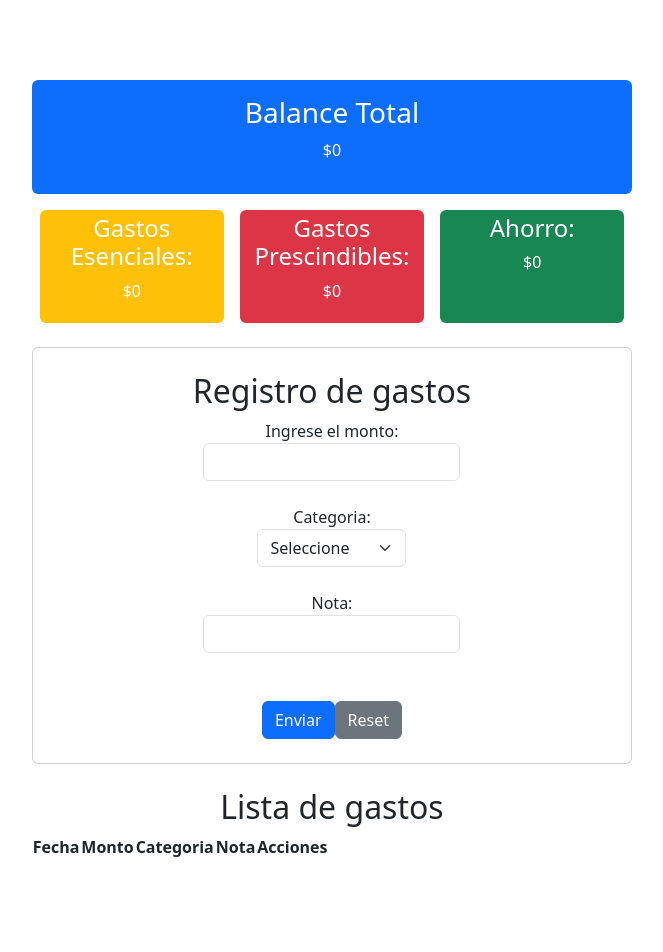
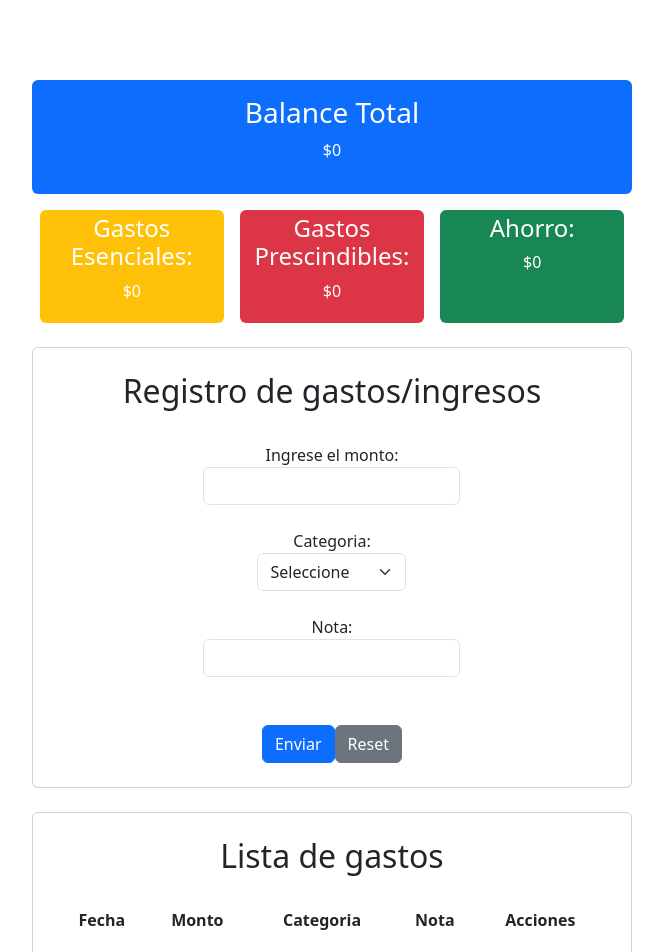
Before and after one commit to diegomtnfranco/registro-de-gastos, a React (Vite) app: page / in a window 1280 px wide. Shown: the top 952 px of the page, without its empty margins (308-971 px from the left). Built offline with nearby package versions, Linux system fonts and the light colour scheme.

Commit message:
Commit 0.0.6
Ultimos cambios

```diff
--- a/src/App.jsx
+++ b/src/App.jsx
@@ -5,9 +5,9 @@ function App() {
 
 
   return (
-    <>
+    <div>
       <CRUD />
-    </>
+    </div>
   )
 }
 
--- a/src/components/CRUD.jsx
+++ b/src/components/CRUD.jsx
@@ -5,9 +5,13 @@ import Formulario from "./Formulario";
 import Tabla from "./Tabla";
 import Pantalla from "./Pantalla";
 
-const DatosInicialesDb = [];
+const DatosInicialesDb = [
+];
 
 const FormCrudApp = () => {
+
+    //Hooks
+
     const [db, setDataBase] = useState(DatosInicialesDb);
     const [editarDatos, setEditarDatos] = useState(null);
 
--- a/src/components/Formulario.jsx
+++ b/src/components/Formulario.jsx
@@ -61,7 +61,8 @@ const Formulario = ({
   // HTML:
   return (
     <div className="card p-4 mb-4">
-      <h2>Registro de gastos</h2>
+      <h2>Registro de gastos/ingresos</h2>
+      <br />
       <form onSubmit={handleSubmit}>
         <div className="mb-3">
           <label className="form-label">
--- a/src/components/Tabla.jsx
+++ b/src/components/Tabla.jsx
@@ -4,7 +4,9 @@ import TablaFila from "./TablaFila";
 const Tabla = ({ data, setEditarDatos, eliminarDatos }) => {
   return (
     <>
+      <div className="card p-4 mb-4">
         <h2>Lista de gastos</h2>
+        <br />
         <table>
           <thead>
             <tr>
@@ -33,6 +35,7 @@ const Tabla = ({ data, setEditarDatos, eliminarDatos }) => {
             )}
           </tbody>
         </table>
+      </div>
     </>
   );
 };
--- a/src/components/TablaFila.jsx
+++ b/src/components/TablaFila.jsx
@@ -11,8 +11,10 @@ const TablaFila = ({ row, setEditarDatos, eliminarDatos }) => {
       <td>{row.categoria}</td>
       <td>{row.nota}</td>
       <td>
-        <button onClick={() => setEditarDatos(row)}>Editar</button>
-        <button onClick={() => eliminarDatos(row.id)}>Eliminar</button>
+
+        <button onClick={() => setEditarDatos(row)}>Edit</button>
+        <button type="button" class="btn-close" aria-label="Close" onClick={() => eliminarDatos(row.id)}></button>
+
       </td>
     </tr>
   );
```
Lines whose indentation alone changed are shown as unchanged.
